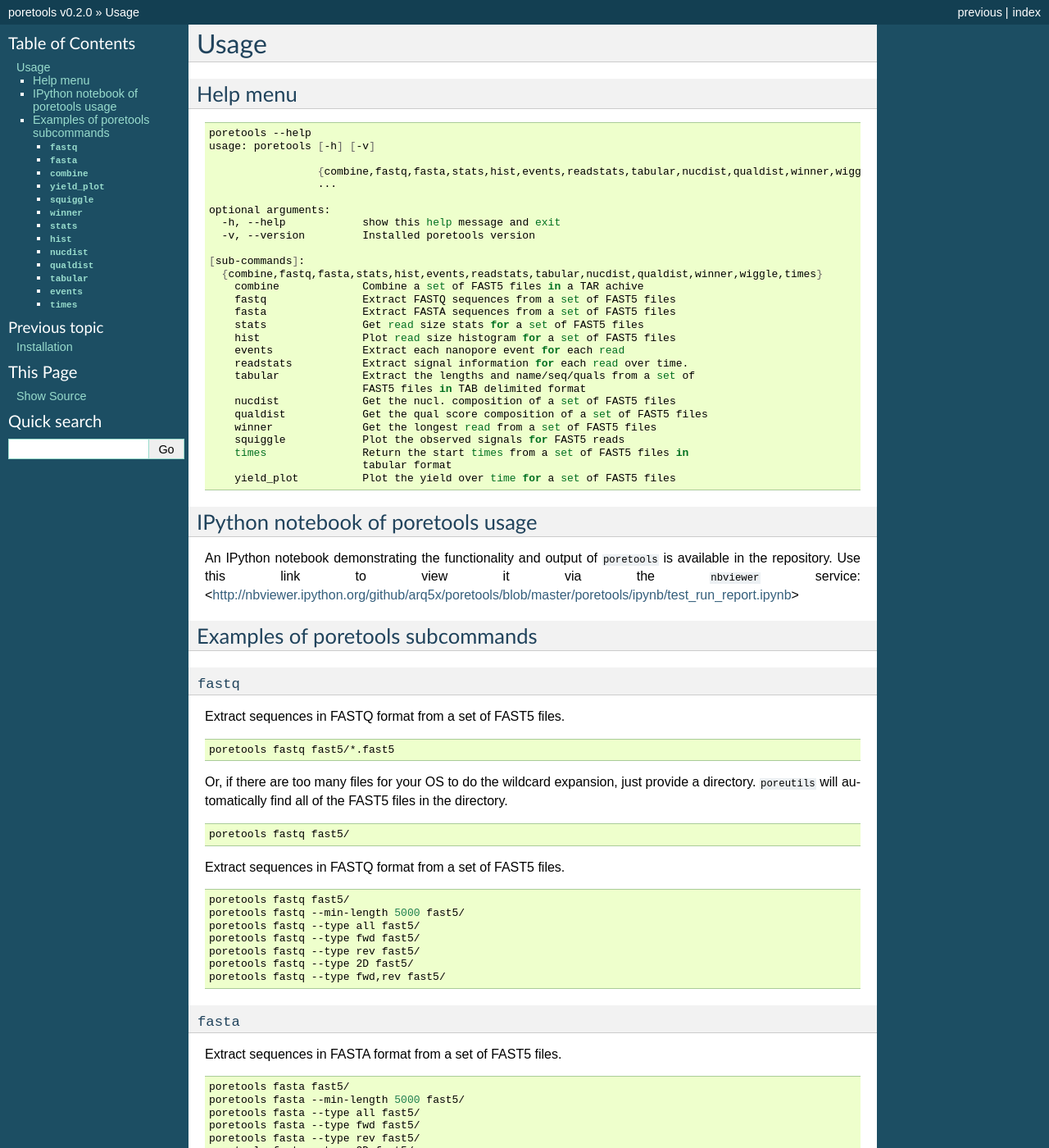
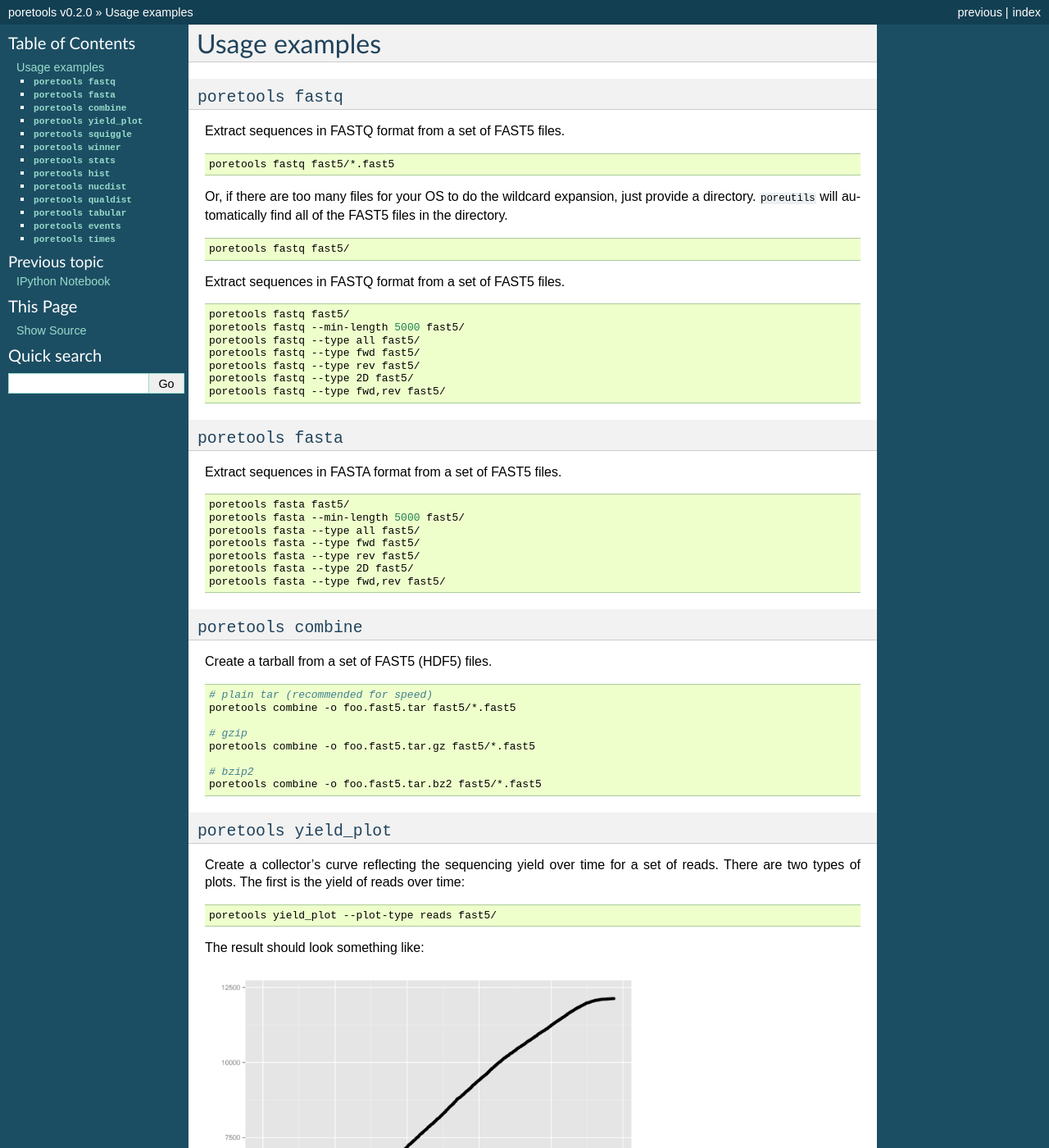
Before and after one commit to arq5x/poretools, a Sphinx documentation site: the page built from docs/content/examples.rst, in a window 1280 px wide and 1400 px high. Shown: the whole window at 82% size. Built offline with Sphinx 7.4.7, drawn with Linux system fonts in a browser that asks for light colours; formulas are drawn with MathJax 3; some of the changed text lies outside the part shown.

Commit message:
tweak docs

```diff
--- a/docs/content/examples.rst
+++ b/docs/content/examples.rst
@@ -1,56 +1,10 @@
-########
-Usage
-########
+###############
+Usage examples
+###############
 
-==========
-Help menu
-==========
-
-.. code-block:: bash
-
-    poretools --help
-    usage: poretools [-h] [-v]
-
-                     {combine,fastq,fasta,stats,hist,events,readstats,tabular,nucdist,qualdist,winner,wiggle,times}
-                     ...
-
-    optional arguments:
-      -h, --help            show this help message and exit
-      -v, --version         Installed poretools version
-
-    [sub-commands]:
-      {combine,fastq,fasta,stats,hist,events,readstats,tabular,nucdist,qualdist,winner,wiggle,times}
-        combine             Combine a set of FAST5 files in a TAR achive
-        fastq               Extract FASTQ sequences from a set of FAST5 files
-        fasta               Extract FASTA sequences from a set of FAST5 files
-        stats               Get read size stats for a set of FAST5 files
-        hist                Plot read size histogram for a set of FAST5 files
-        events              Extract each nanopore event for each read
-        readstats           Extract signal information for each read over time.
-        tabular             Extract the lengths and name/seq/quals from a set of
-                            FAST5 files in TAB delimited format
-        nucdist             Get the nucl. composition of a set of FAST5 files
-        qualdist            Get the qual score composition of a set of FAST5 files
-        winner              Get the longest read from a set of FAST5 files
-        squiggle            Plot the observed signals for FAST5 reads
-        times               Return the start times from a set of FAST5 files in
-                            tabular format
-        yield_plot          Plot the yield over time for a set of FAST5 files
-
-
-===================================
-IPython notebook of poretools usage
-===================================
-
-An IPython notebook demonstrating the functionality and output of ``poretools`` is available in the repository. Use this link to view it via the ``nbviewer`` service: <http://nbviewer.ipython.org/github/arq5x/poretools/blob/master/poretools/ipynb/test_run_report.ipynb>
-
-=================================
-Examples of poretools subcommands
-=================================
-
--------------------
-``fastq``
--------------------
+===================
+``poretools fastq``
+===================
 Extract sequences in FASTQ format from a set of FAST5 files.
 
 .. code-block:: bash
@@ -78,9 +32,9 @@ Extract sequences in FASTQ format from a set of FAST5 files.
     poretools fastq --type fwd,rev fast5/
 
 
--------------------
-``fasta``
--------------------
+===================
+``poretools fasta``
+===================
 Extract sequences in FASTA format from a set of FAST5 files.
 
 .. code-block:: bash
@@ -93,9 +47,9 @@ Extract sequences in FASTA format from a set of FAST5 files.
     poretools fasta --type 2D fast5/
     poretools fasta --type fwd,rev fast5/
 
----------------------
-``combine``
----------------------
+=====================
+``poretools combine``
+=====================
 Create a tarball from a set of FAST5 (HDF5) files.
 
 .. code-block:: bash
@@ -109,9 +63,9 @@ Create a tarball from a set of FAST5 (HDF5) files.
     # bzip2
     poretools combine -o foo.fast5.tar.bz2 fast5/*.fast5
 
--------------------------
-``yield_plot``
--------------------------
+========================
+``poretools yield_plot``
+========================
 Create a collector's curve reflecting the sequencing yield over time for a set of reads. There are two types of plots. The first is the yield of reads over time:
 
 .. code-block:: bash
@@ -155,9 +109,9 @@ If you don't like the default aesthetics, try `--theme-bw`:
     poretools yield_plot --theme-bw fast5/
 
 
-----------------------
-``squiggle``
-----------------------
+======================
+``poretools squiggle``
+======================
 Make a "squiggle" plot of the signal over time for a given read or set of reads
 
 .. code-block:: bash
@@ -190,9 +144,9 @@ Other options:
     # make a PNG for each FAST5 file in a directory
     poretools squiggle --saveas png fast5/
 
---------------------
-``winner``
---------------------
+====================
+``poretools winner``
+====================
 Report the longest read among a set of FAST5 files.
 
 .. code-block:: bash
@@ -204,9 +158,9 @@ Report the longest read among a set of FAST5 files.
     poretools winner --type 2D fast5/
     poretools winner --type fwd,rev fast5/
 
--------------------
-``stats``
--------------------
+===================
+``poretools stats``
+===================
 Collect read size statistics from a set of FAST5 files.
 
 .. code-block:: bash
@@ -219,9 +173,9 @@ Collect read size statistics from a set of FAST5 files.
     min 13.000000
     max 6864.000000
 
--------------------
-``hist``
--------------------
+===================
+``poretools hist``
+===================
 Plot a histogram of read sizes from a set of FAST5 files.
 
 .. code-block:: bash
@@ -237,9 +191,9 @@ If you don't like the default aesthetics, try `--theme-bw`:
 
     poretools hist --theme-bw fast5/
 
----------------------
-``nucdist``
----------------------
+=====================
+``poretools nucdist``
+=====================
 Look at the nucleotide composition of a set of FAST5 files.
 
 .. code-block:: bash
@@ -251,9 +205,9 @@ Look at the nucleotide composition of a set of FAST5 files.
     G   84754   335291  0.252777438106
     N   4405    335291  0.0131378414571
 
-----------------------
-``qualdist``
-----------------------
+======================
+``poretools qualdist``
+======================
 Look at the quality score composition of a set of FAST5 files.
 
 .. code-block:: bash
@@ -297,9 +251,9 @@ Look at the quality score composition of a set of FAST5 files.
     D   35  6   335291  1.78949032333e-05
     F   37  3   335291  8.94745161666e-06
 
----------------------
-``tabular``
----------------------
+=====================
+``poretools tabular``
+=====================
 Dump the length, name, seq, and qual of the sequence in one or a set of FAST5 files.
 
 .. code-block:: bash
@@ -308,9 +262,9 @@ Dump the length, name, seq, and qual of the sequence in one or a set of FAST5 fi
     length  name    sequence    quals
     10    @channel_100_read_14_complement   GTCCCCAACAACAC    $%%'"$"%!)
 
----------------------
-``events``
----------------------
+====================
+``poretools events``
+====================
 Extract the raw nanopore events from each FAST5 file.
 
 .. code-block:: bash
@@ -323,7 +277,7 @@ Extract the raw nanopore events from each FAST5 file.
     burn-in-run-2/ch100_file15_strand.fast5  template    49.6976788934   6595.9384   1.03634357984   0.0364  ATAGC   51.1117557194   1   0.181952967376  ATAGC   0.181952967376  0.296106771209  0.408638426765  0.0754069980523 0.217721405945  3
     burn-in-run-2/ch100_file15_strand.fast5  template    51.7633085659   6595.9748   1.04743182078   0.0456  TAGCA   52.6955397413   1   0.192582310652  TAGCA   0.192582310652  0.250481934498  0.311756355221  0.311208716953  0.12343821687   4
 
---------------------
-``times``
---------------------
+===================
+``poretools times``
+===================
 Extract the start time of each detected molecule into tabular format.
--- a/docs/index.rst
+++ b/docs/index.rst
@@ -41,6 +41,8 @@ Table of contents
    :maxdepth: 3
 
    content/installation
+   content/help
+   content/notebook
    content/examples
 
 =================
```
Also changed, not shown: docs/content/help.rst (added, +36 -0 lines), docs/content/notebook.rst (added, +7 -0 lines).
